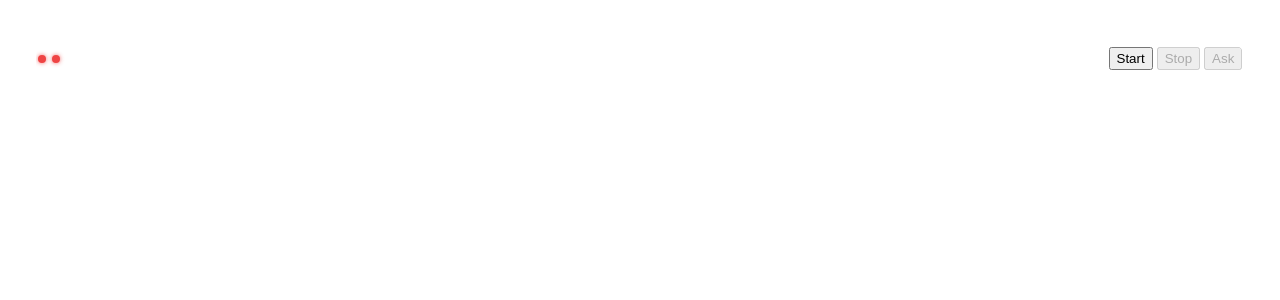
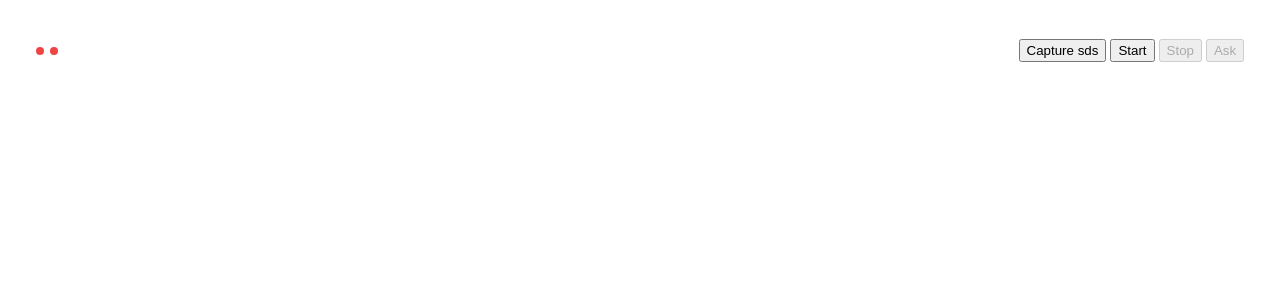
Before and after one commit to SharkFishDeveloper/cracked-interview, a React (Vite) app in the folder frontend/: page / in a window 1280 px wide. Shown: the top 300 px of the page. Built offline with nearby package versions, Linux system fonts and the light colour scheme.

Commit message:
trying to fix screenshot

```diff
--- a/frontend/src/electron/preload.js
+++ b/frontend/src/electron/preload.js
@@ -1,7 +1,7 @@
 import { contextBridge, ipcRenderer } from "electron";
 
 contextBridge.exposeInMainWorld("electronAPI", {
-  resizeWindow: (width, height) => {
-    ipcRenderer.send("resize-window", { width, height });
-  },
+  getUnderlayCropInfo: () => ipcRenderer.invoke("get-underlay-crop-info"),
+  saveShot: (dataUrl) => ipcRenderer.invoke("save-shot", dataUrl),
+  resizeWindow: (w, h) => ipcRenderer.invoke("resize-window", { w, h }),
 });
--- a/frontend/src/ui/App.jsx
+++ b/frontend/src/ui/App.jsx
@@ -8,6 +8,8 @@ export default function App() {
   const [finalTranscript, setFinalTranscript] = useState("");
   const [partialTranscript, setPartialTranscript] = useState("");
   const [aiResponse, setAiResponse] = useState("");
+  const [shots, setShots] = useState([]);
+  const overlayRef = useRef(null);
 
   const scrollRef = useRef(null);
   const wsRef = useRef(null);
@@ -15,7 +17,8 @@ export default function App() {
 
   // ------------------- WebSocket -------------------
   const connectWebSocket = () => {
-    if (wsRef.current && wsRef.current.readyState === WebSocket.OPEN) return;
+    if (wsRef.current?.readyState === WebSocket.OPEN) return;
+
     const ws = new WebSocket(WS_URL);
     wsRef.current = ws;
 
@@ -30,6 +33,7 @@ export default function App() {
       setConnected(false);
       setIsReceivingAudio(false);
     };
+
     ws.onerror = () => setConnected(false);
 
     ws.onmessage = (ev) => {
@@ -83,9 +87,74 @@ export default function App() {
     setAiResponse("🤔 Thinking...");
   };
 
+  // Scroll the transcript as text grows
   useEffect(() => {
     scrollRef.current?.scrollTo(0, scrollRef.current.scrollHeight);
-  }, [finalTranscript, partialTranscript]);
+  }, [finalTranscript, partialTranscript, shots]);
+
+  // ------------------- Screen Capture -------------------
+const screenStreamRef = useRef(null);
+
+  const getStream = async () => {
+    if (screenStreamRef.current) return screenStreamRef.current;
+
+    const { sourceId } = await window.electronAPI.getUnderlayCropInfo();
+
+    const stream = await navigator.mediaDevices.getUserMedia({
+      audio: false,
+      video: {
+        mandatory: {
+          chromeMediaSource: "desktop",
+          chromeMediaSourceId: sourceId,
+        },
+      },
+    });
+
+    screenStreamRef.current = stream;
+    return stream;
+  };
+
+  const captureUnderlay = async () => {
+    try {
+      const { crop } = await window.electronAPI.getUnderlayCropInfo();
+      const stream = await getStream();
+
+      const video = document.createElement("video");
+      video.srcObject = stream;
+      await video.play();
+
+      await new Promise((resolve) =>
+        video.readyState >= 2 ? resolve() : (video.onloadeddata = resolve)
+      );
+
+      const canvas = document.createElement("canvas");
+      canvas.width = crop.width;
+      canvas.height = crop.height;
+      const ctx = canvas.getContext("2d");
+
+      ctx.drawImage(
+        video,
+        crop.x,
+        crop.y,
+        crop.width,
+        crop.height,
+        0,
+        0,
+        crop.width,
+        crop.height
+      );
+
+      const dataUrl = canvas.toDataURL("image/jpeg", 0.8);
+      setShots((prev) => [dataUrl, ...prev]);
+
+      await window.electronAPI.saveShot(dataUrl);
+    } catch (err) {
+      console.error("Screen capture failed:", err);
+    }
+  };
+
+
+
 
   // ------------------- Resize Logic -------------------
   const resizing = useRef(false);
@@ -134,15 +203,14 @@ export default function App() {
     <div
       style={{
         position: "fixed",
-        inset: 0,                     // <-- FULL WINDOW ALWAYS
+        inset: 0,
         background: "transparent",
         color: "white",
         display: "flex",
         flexDirection: "column",
         alignItems: "center",
         overflow: "hidden",
-        paddingTop: 2,
-        padding:6,
+        padding: 4,
         userSelect: "none",
       }}
     >
@@ -151,11 +219,11 @@ export default function App() {
         style={{
           WebkitAppRegion: "drag",
           width: "50%",
-          height: 26,
-          borderRadius: 14,
+          height: 22,
+          borderRadius: 12,
           border: "2px solid white",
-          background: "rgba(255,255,255,0.12)",
-          marginBottom: 8,
+          background: "rgba(255,255,255,0.1)",
+          marginBottom: 4,
           display: "flex",
           alignItems: "center",
           justifyContent: "center",
@@ -163,40 +231,39 @@ export default function App() {
       >
         <div
           style={{
-            width: "80%",
-            height: 10,
-            borderRadius: 6,
-            background: "rgba(255,255,255,0.18)",
+            width: "75%",
+            height: 8,
+            borderRadius: 4,
+            background: "rgba(255,255,255,0.2)",
           }}
         />
       </div>
 
-      {/* Main box */}
+      {/* Main Box */}
       <div
+        ref={overlayRef}
         style={{
           width: "95%",
           flex: 1,
           border: "1.5px solid white",
-          borderRadius: 12,
-          padding: 2,
+          borderRadius: 10,
+          padding: 4,
           display: "flex",
           flexDirection: "column",
-          overflowY: "auto",      // ✅ FIX RESPONSIVENESS
-          overflowX: "hidden",
+          overflow: "hidden",
           WebkitAppRegion: "no-drag",
         }}
       >
-        {/* Status + Buttons */}
+        {/* Status Row */}
         <div
           style={{
             display: "flex",
             justifyContent: "space-between",
             alignItems: "center",
-          marginBottom: 4,     // ↓ minimal spacing
-          padding: 0,
+            marginBottom: 4,
           }}
         >
-  {/* Ultra-compact status dots */}
+          {/* Status Dots */}
           <div style={{ display: "flex", alignItems: "center", gap: 6 }}>
             <div
               style={{
@@ -204,9 +271,6 @@ export default function App() {
                 height: 8,
                 borderRadius: "50%",
                 background: connected ? "#4ade80" : "#ef4444",
-        boxShadow: connected
-          ? "0 0 4px rgba(74,222,128,0.8)"
-          : "0 0 4px rgba(239,68,68,0.8)",
               }}
             />
             <div
@@ -215,29 +279,30 @@ export default function App() {
                 height: 8,
                 borderRadius: "50%",
                 background: isReceivingAudio ? "#4ade80" : "#ef4444",
-        boxShadow: isReceivingAudio
-          ? "0 0 4px rgba(74,222,128,0.8)"
-          : "0 0 4px rgba(239,68,68,0.8)",
               }}
             />
           </div>
 
           {/* Buttons */}
           <div style={{ display: "flex", gap: 4 }}>
-    <button onClick={connectWebSocket} disabled={connected} style={{ padding: "2px 6px" }}>
+            <button style={{ padding: "2px 6px" }} onClick={captureUnderlay}>
+              Capture sds
+            </button>
+            <button style={{ padding: "2px 6px" }} onClick={connectWebSocket} disabled={connected}>
               Start
             </button>
-    <button onClick={disconnectWebSocket} disabled={!connected} style={{ padding: "2px 6px" }}>
+            <button style={{ padding: "2px 6px" }} onClick={disconnectWebSocket} disabled={!connected}>
               Stop
             </button>
-    <button onClick={askAI} disabled={!connected} style={{ padding: "2px 6px" }}>
+            <button style={{ padding: "2px 6px" }} onClick={askAI} disabled={!connected}>
               Ask
             </button>
           </div>
         </div>
 
         {/* Panels */}
-        <div style={{ flex: 1, display: "flex", gap: 12, overflow: "hidden" }}>
+        <div style={{ flex: 1, display: "flex", gap: 8, overflow: "hidden" }}>
+          {/* LEFT PANEL - Transcript + Captures */}
           <div style={{ flexBasis: "35%" }}>
             <div
               ref={scrollRef}
@@ -245,26 +310,42 @@ export default function App() {
                 height: "100%",
                 overflowY: "auto",
                 border: "1.5px solid white",
-                borderRadius: 10,
-                padding: 10,
-                background: "rgba(255,255,255,0.06)",
+                borderRadius: 8,
+                padding: 6,
+                fontFamily: "monospace",
+                fontSize: 12,
+                background: "rgba(255,255,255,0.08)",
               }}
             >
-              {finalTranscript || partialTranscript
-                ? `${finalTranscript} ${partialTranscript}`
-                : "Waiting for audio..."}
+              {/* transcript text */}
+              {(finalTranscript || partialTranscript) && (
+                <div style={{ marginBottom: 6 }}>
+                  {finalTranscript} {partialTranscript}
+                </div>
+              )}
+              {shots[0] && (
+                <div style={{ marginTop: 6 }}>
+                  <img
+                    src={shots[0]}
+                    alt="underlay capture"
+                    style={{ width: "100%", borderRadius: 6, display: "block", pointerEvents: "none" }}
+                  />
+                </div>
+              )}
             </div>
           </div>
 
+          {/* RIGHT PANEL - AI Response */}
           <div style={{ flex: 1 }}>
             <div
               style={{
                 height: "100%",
                 overflowY: "auto",
                 border: "1.5px solid white",
-                borderRadius: 10,
-                padding: 10,
-                background: "rgba(255,255,255,0.06)",
+                borderRadius: 8,
+                padding: 6,
+                fontSize: 13,
+                background: "rgba(255,255,255,0.08)",
               }}
             >
               {aiResponse || "No AI answer yet."}
@@ -272,35 +353,22 @@ export default function App() {
           </div>
         </div>
 
-        <div
-          style={{
-            position: "absolute",
-            bottom: 10,
-            right: 10,
-            fontSize: 12,
-            opacity: 0.8,
-            pointerEvents: "none",   // allow underlying drag area to work
-          }}
-          >
-        </div>
-
+        {/* Resize pill */}
         <div
           onMouseDown={onResizeStart}
           style={{
             position: "absolute",
-              bottom: 10,
-              right: 18,
-              width: 26,
-              height: 26,
+            bottom: 8,
+            right: 14,
+            width: 24,
+            height: 24,
             borderRadius: "50%",
             background: "white",
-              boxShadow: "0 0 10px rgba(255,255,255,0.9)",
             cursor: "nwse-resize",
+            boxShadow: "0 0 8px rgba(255,255,255,0.9)",
             WebkitAppRegion: "no-drag",
-              pointerEvents: "auto",    // pill stays clickable
           }}
         />
-
       </div>
     </div>
   );
```
Also changed, not shown: frontend/src/electron/main.js (+33 -7 lines). Lines whose indentation alone changed are shown as unchanged.
